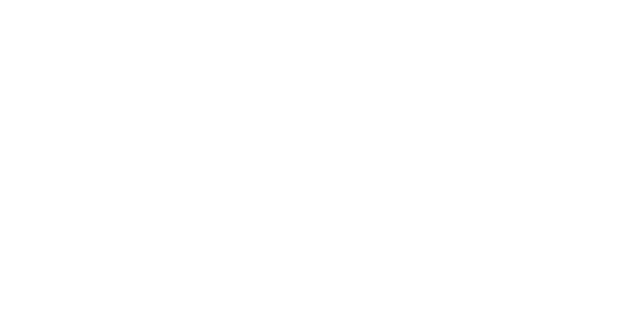
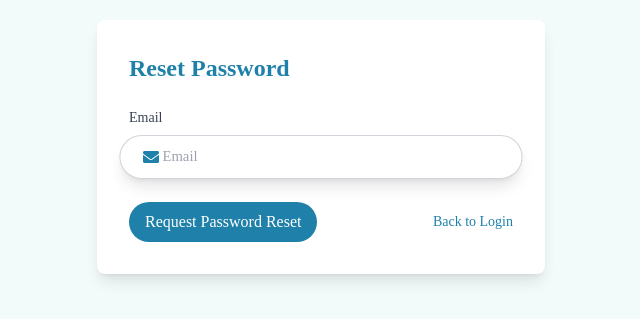
Before and after one commit to SophieRasoamialy/auto-grader, a React (Create React App) app: page /reset-password in a window 1280 px wide. Before the commit this address had no page. Shown: the part 253-572 px from the top of the page, without its empty margins (319-959 px from the left). Built offline with nearby package versions, Linux system fonts and the light colour scheme.

Commit message:
Feature: Add reset password page

```diff
--- a/src/App.js
+++ b/src/App.js
@@ -2,13 +2,14 @@
 import React from 'react';
 import { BrowserRouter as Router, Route, Routes } from 'react-router-dom';
 import Login from './components/Auth/Login';
+import ResetPasswordPage from './components/Auth/ResetPassword';
 
 const App = () => {
   return (
     <Router>
       <Routes>
         <Route path="/login" element={<Login />} />
-
+        <Route path="/reset-password" element={<ResetPasswordPage />}/>
       </Routes>
     </Router>
   );
--- /dev/null
+++ b/src/components/Auth/ResetPassword.jsx
@@ -0,0 +1,66 @@
+import React, { useState } from 'react';
+import { Link } from 'react-router-dom';
+import { FaEnvelope } from 'react-icons/fa';
+
+const ResetPasswordPage = () => {
+  const [email, setEmail] = useState('');
+
+  const handleSubmit = async (e) => {
+    e.preventDefault();
+
+    try {
+      alert(`Une demande a été envoyée à l'administrateur pour réinitialiser le mot de passe pour ${email}.`);
+      setEmail('');
+    } catch (error) {
+      console.error(error);
+    }
+  };
+
+  const handleEmailChange = (event) => {
+    setEmail(event.target.value);
+  };
+
+  return (
+    <div className="flex items-center justify-center min-h-screen bg-[#f3fbfa]">
+      <div className="bg-white rounded-lg px-8 py-8 shadow-lg w-full max-w-md">
+        <h2 className="text-2xl font-bold text-[#1f81a9] mb-6">Reset Password</h2>
+        <form onSubmit={handleSubmit}>
+          <div className="mb-4">
+            <label htmlFor="email" className="block text-sm font-medium mb-2 text-gray-700">
+              Email
+            </label>
+            <div className="relative mb-6">
+            <input
+              type="text"
+              id="input-group-1"
+              className="bg-white border border-gray-300 text-gray-900 text-sm rounded-full focus:ring-[#1f81a9] focus:border-[#1f81a9] block w-full pl-10 p-2.5 scale-105 shadow-lg"
+              placeholder="Email"
+              value={email}
+              onChange={handleEmailChange}
+            />
+            <div className="absolute inset-y-0 left-0 flex items-center pl-3.5 pointer-events-none">
+              <FaEnvelope className="text-[#1f81a9]" />
+            </div>
+          </div>
+          </div>
+          <div className="flex items-center justify-between">
+            <button
+              type="submit"
+              className="bg-[#1f81a9] hover:bg-[#145c73] text-white font-medium py-2 px-4 rounded-full focus:outline-none focus:ring-2 focus:ring-[#1f81a9] focus:ring-opacity-50"
+            >
+              Request Password Reset
+            </button>
+            <Link
+              to="/login"
+              className="text-[#1f81a9] hover:text-[#145c73] text-sm font-medium focus:outline-none"
+            >
+              Back to Login
+            </Link>
+          </div>
+        </form>
+      </div>
+    </div>
+  );
+};
+
+export default ResetPasswordPage;
```
